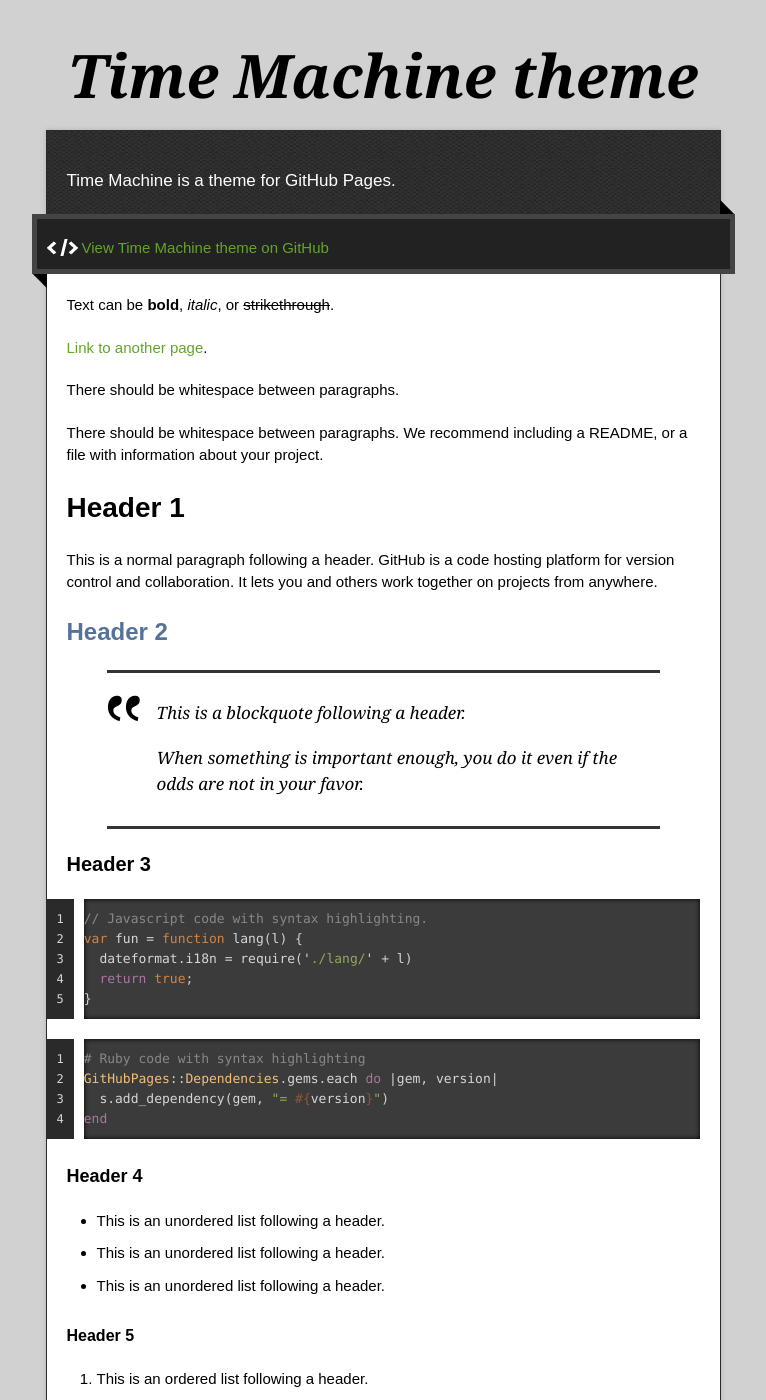
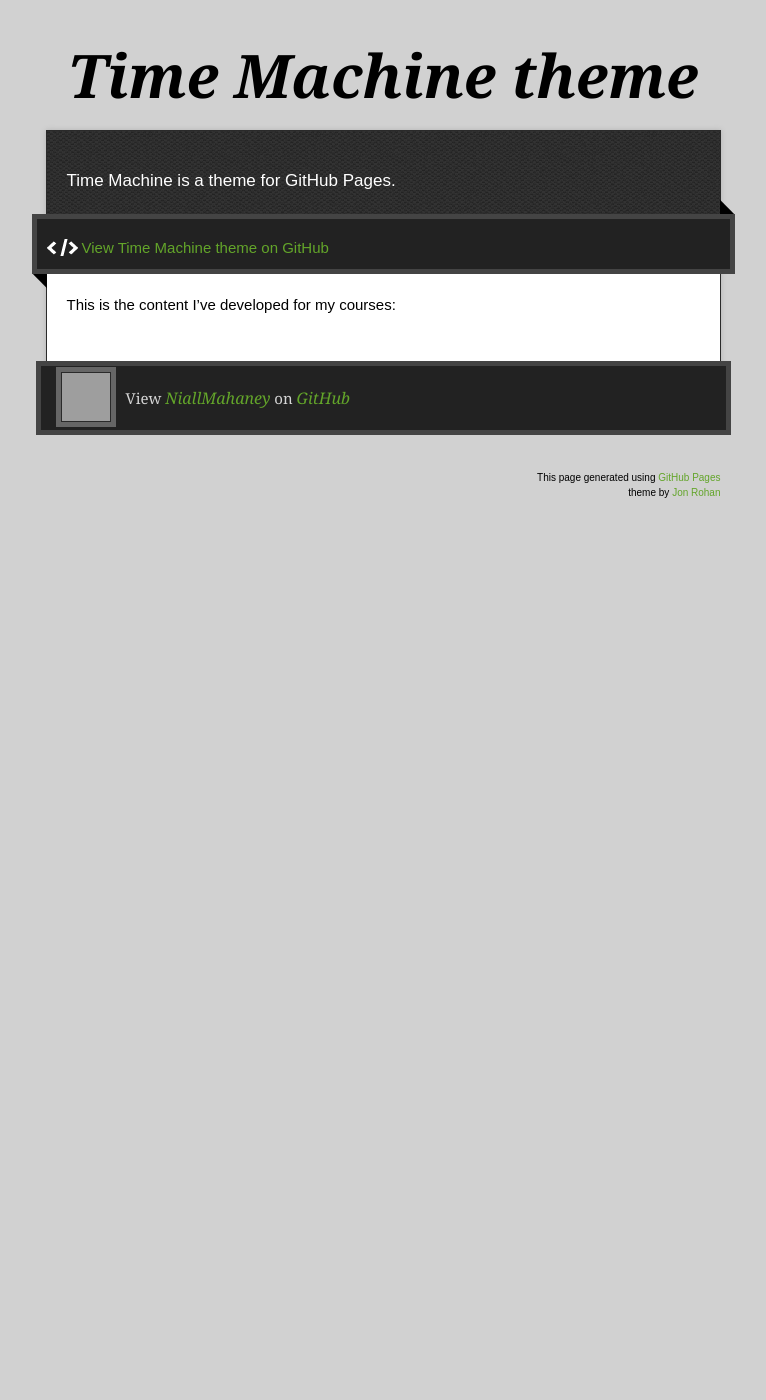
Before and after one commit to NiallMahaney/NiallMahaney.github.io, a Jekyll site: the page built from index.md, in a window 1280 px wide and 1400 px high. Shown: the whole window, without its empty margins (257-1023 px from the left). Built offline with Jekyll 4.4.1, drawn with Linux system fonts in a browser that asks for light colours; our own code applies the rules of GitHub Pages for plain Markdown files; some of the changed text lies outside the part shown; grey boxes are pictures that could not be loaded.

Commit message:
Update index.md

````diff
--- a/index.md
+++ b/index.md
@@ -3,122 +3,4 @@
 description: William and Mary MSBA
 ---
 
-Text can be **bold**, _italic_, or ~~strikethrough~~.
-
-[Link to another page](./another-page.html).
-
-There should be whitespace between paragraphs.
-
-There should be whitespace between paragraphs. We recommend including a README, or a file with information about your project.
-
-# Header 1
-
-This is a normal paragraph following a header. GitHub is a code hosting platform for version control and collaboration. It lets you and others work together on projects from anywhere.
-
-## Header 2
-
-> This is a blockquote following a header.
->
-> When something is important enough, you do it even if the odds are not in your favor.
-
-### Header 3
-
-```js
-// Javascript code with syntax highlighting.
-var fun = function lang(l) {
-  dateformat.i18n = require('./lang/' + l)
-  return true;
-}
-```
-
-```ruby
-# Ruby code with syntax highlighting
-GitHubPages::Dependencies.gems.each do |gem, version|
-  s.add_dependency(gem, "= #{version}")
-end
-```
-
-#### Header 4
-
-*   This is an unordered list following a header.
-*   This is an unordered list following a header.
-*   This is an unordered list following a header.
-
-##### Header 5
-
-1.  This is an ordered list following a header.
-2.  This is an ordered list following a header.
-3.  This is an ordered list following a header.
-
-###### Header 6
-
-| head1        | head two          | three |
-|:-------------|:------------------|:------|
-| ok           | good swedish fish | nice  |
-| out of stock | good and plenty   | nice  |
-| ok           | good `oreos`      | hmm   |
-| ok           | good `zoute` drop | yumm  |
-
-### There's a horizontal rule below this.
-
-* * *
-
-### Here is an unordered list:
-
-*   Item foo
-*   Item bar
-*   Item baz
-*   Item zip
-
-### And an ordered list:
-
-1.  Item one
-1.  Item two
-1.  Item three
-1.  Item four
-
-### And a nested list:
-
-- level 1 item
-  - level 2 item
-  - level 2 item
-    - level 3 item
-    - level 3 item
-- level 1 item
-  - level 2 item
-  - level 2 item
-  - level 2 item
-- level 1 item
-  - level 2 item
-  - level 2 item
-- level 1 item
-
-### Small image
-
-![Octocat](https://github.githubassets.com/images/icons/emoji/octocat.png)
-
-### Large image
-
-![Branching](https://guides.github.com/activities/hello-world/branching.png)
-
-
-### Definition lists can be used with HTML syntax.
-
-<dl>
-<dt>Name</dt>
-<dd>Godzilla</dd>
-<dt>Born</dt>
-<dd>1952</dd>
-<dt>Birthplace</dt>
-<dd>Japan</dd>
-<dt>Color</dt>
-<dd>Green</dd>
-</dl>
-
-```
-Long, single-line code blocks should not wrap. They should horizontally scroll if they are too long. This line should be long enough to demonstrate this.
-```
-
-```
-The final element.
-```
+This is the content I've developed for my courses:
````
